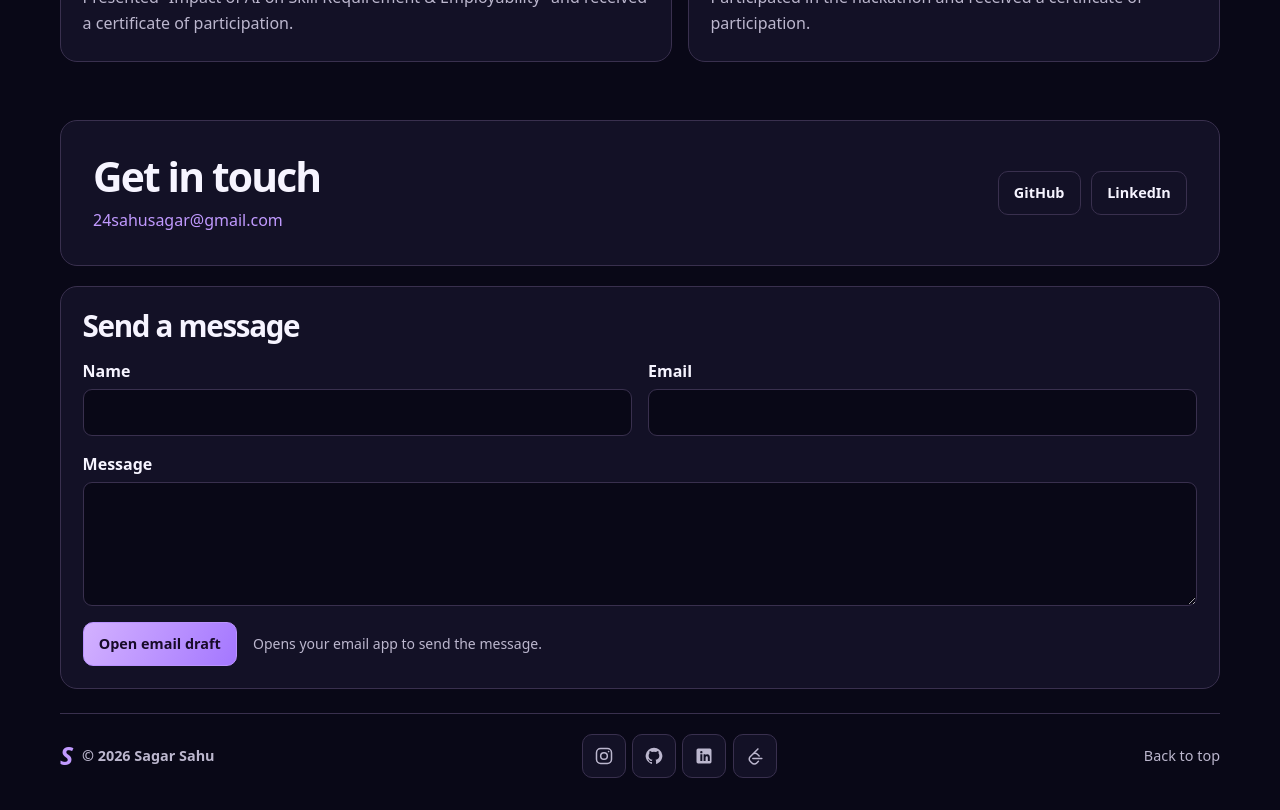
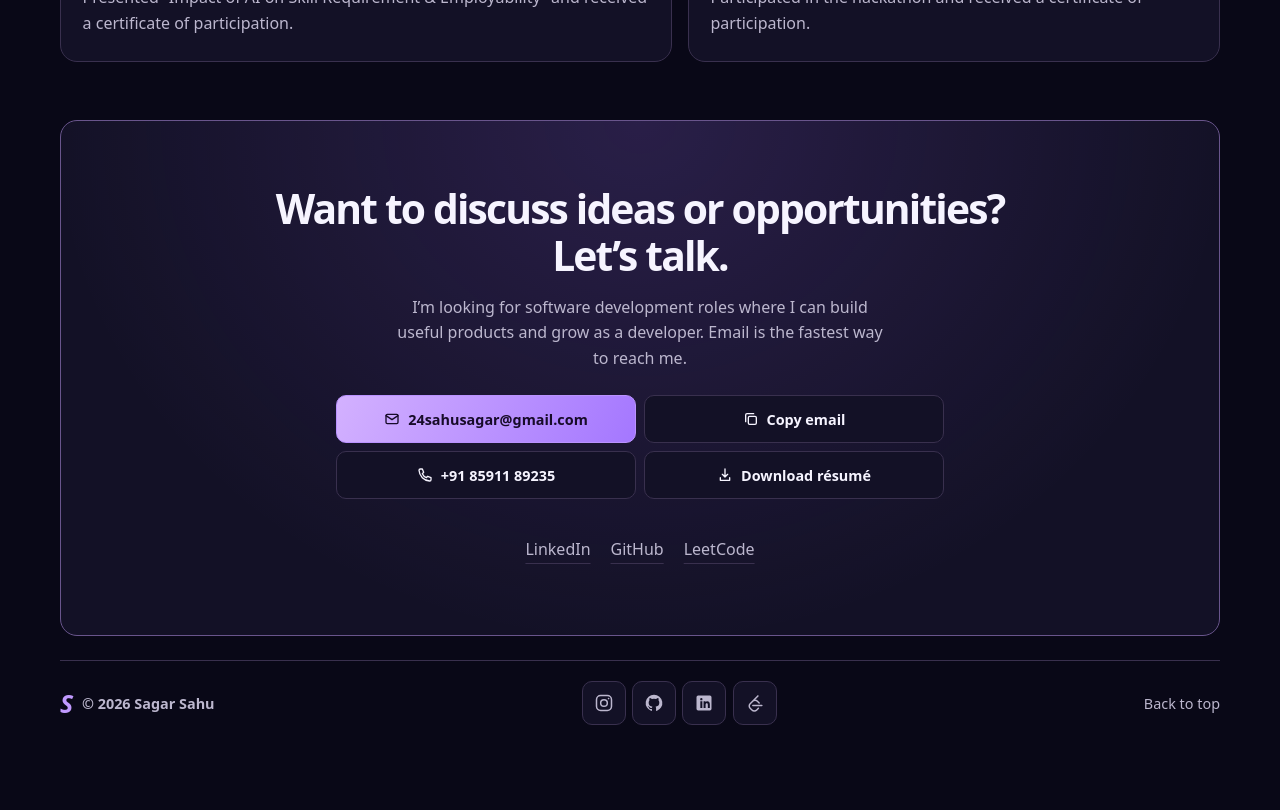
Before and after one commit to Sagar-rolex/sagar-sahu-portfolio, a React (Vite) app: page / in a window 1280 px wide. Shown: the part 2800-3610 px from the top of the page. After the commit the page ends 3557 px from the top, so only its background shows below. Built offline with nearby package versions, Linux system fonts and the light colour scheme.

Commit message:
Replace message form with contact card

```diff
--- a/src/Sections.jsx
+++ b/src/Sections.jsx
@@ -1,17 +1,20 @@
+import { useState } from 'react';
+
 const contactEmail = '24sahusagar@gmail.com';
 const contactLink = `mailto:${contactEmail}`;
 const githubProfile = 'https://github.com/Sagar-rolex';
 
-function openMessageDraft(event) {
-  event.preventDefault();
-  const form = event.currentTarget;
-  const fields = new FormData(form);
-  const name = fields.get('name').trim();
-  const email = fields.get('email').trim();
-  const message = fields.get('message').trim();
-  const subject = encodeURIComponent('Portfolio message from ' + name);
-  const body = encodeURIComponent('Name: ' + name + '\r\nEmail: ' + email + '\r\n\r\n' + message);
-  window.location.href = form.action + '?subject=' + subject + '&body=' + body;
+const contactPhone = '+918591189235';
+const resumeFile = 'Sagar_Sahu_Resume.pdf';
+const linkedinProfile = 'https://www.linkedin.com/in/sagar-sahu-24112925b/';
+const leetcodeProfile = 'https://leetcode.com/u/Sagar_Sahu_/';
+
+function ContactIcon({ children }) {
+  return (
+    <svg className="size-4 shrink-0" viewBox="0 0 24 24" fill="none" stroke="currentColor" strokeWidth="2" strokeLinecap="round" strokeLinejoin="round" aria-hidden="true">
+      {children}
+    </svg>
+  );
 }
 
 export function Hero() {
@@ -31,7 +34,7 @@ export function Hero() {
               </svg>
               Email me
             </a>
-            <a className="button resume-download gap-2" href="Sagar_Sahu_Resume.pdf" download="Sagar_Sahu_Resume.pdf">
+            <a className="button resume-download gap-2" href={resumeFile} download={resumeFile}>
               <svg className="size-4 shrink-0" viewBox="0 0 24 24" fill="none" stroke="currentColor" strokeWidth="2" strokeLinecap="round" strokeLinejoin="round" aria-hidden="true">
                 <path d="M12 3v12m-4-4 4 4 4-4M5 16v4h14v-4" />
               </svg>
@@ -192,27 +195,47 @@ export function Achievements() {
 }
 
 export function Contact() {
+  const [copyStatus, setCopyStatus] = useState('');
+
+  async function copyEmail() {
+    try {
+      await navigator.clipboard.writeText(contactEmail);
+      setCopyStatus('Email address copied.');
+    } catch {
+      setCopyStatus('Clipboard unavailable. You can select and copy the email address above.');
+    }
+  }
+
   return (
     <section id="contact" tabIndex={-1} className="wrap section" aria-labelledby="contact-title">
-      <div className="card contact" data-reveal>
-        <div><h2 id="contact-title">Get in touch</h2><a className="email" href={contactLink}>{contactEmail}</a></div>
-        <div className="flex flex-wrap items-center actions">
-          <a className="button" href={githubProfile}>GitHub</a>
-          <a className="button" href="https://www.linkedin.com/in/sagar-sahu-24112925b/">LinkedIn</a>
+      <div className="card contact-card" id="message" data-reveal>
+        <h2 id="contact-title">Want to discuss ideas or opportunities?<br />Let’s talk.</h2>
+        <p className="contact-intro">I’m looking for software development roles where I can build useful products and grow as a developer. Email is the fastest way to reach me.</p>
+        <div className="contact-actions grid gap-2">
+          <a className="button primary gap-2" href={contactLink}>
+            <ContactIcon><rect x="3" y="5" width="18" height="14" rx="2" /><path d="m3 7 9 6 9-6" /></ContactIcon>
+            <span>{contactEmail}</span>
+          </a>
+          <button className="button gap-2" type="button" onClick={copyEmail}>
+            <ContactIcon><rect x="8" y="8" width="12" height="12" rx="2" /><path d="M16 4H6a2 2 0 0 0-2 2v10" /></ContactIcon>
+            Copy email
+          </button>
+          <a className="button gap-2" href={'tel:' + contactPhone}>
+            <ContactIcon><path d="M8 3H5a2 2 0 0 0-2 2 17 17 0 0 0 16 16 2 2 0 0 0 2-2v-3l-5-2-2 2a12 12 0 0 1-6-6l2-2-2-5Z" /></ContactIcon>
+            +91 85911 89235
+          </a>
+          <a className="button gap-2" href={resumeFile} download={resumeFile}>
+            <ContactIcon><path d="M12 3v12m-4-4 4 4 4-4M5 16v4h14v-4" /></ContactIcon>
+            Download résumé
+          </a>
         </div>
+        <p className="contact-status" role="status">{copyStatus}</p>
+        <ul className="contact-profiles flex flex-wrap justify-center list-none" aria-label="Professional profiles">
+          <li><a href={linkedinProfile}>LinkedIn</a></li>
+          <li><a href={githubProfile}>GitHub</a></li>
+          <li><a href={leetcodeProfile}>LeetCode</a></li>
+        </ul>
       </div>
-      <form onSubmit={openMessageDraft} className="card message-form" id="message" action={contactLink} method="post" encType="text/plain" aria-labelledby="message-title">
-        <h2 id="message-title">Send a message</h2>
-        <div className="message-fields grid gap-4">
-          <label>Name<input name="name" autoComplete="name" maxLength="100" required /></label>
-          <label>Email<input type="email" name="email" autoComplete="email" maxLength="254" required /></label>
-        </div>
-        <label>Message<textarea name="message" rows="4" maxLength="1200" required></textarea></label>
-        <div className="message-actions flex flex-wrap items-center">
-          <button type="submit" className="button primary">Open email draft</button>
-          <p>Opens your email app to send the message.</p>
-        </div>
-      </form>
     </section>
   );
 }
@@ -231,12 +254,12 @@ export function Footer() {
           <li><a href={githubProfile} aria-label="GitHub" title="GitHub">
             <GitHubIcon />
           </a></li>
-          <li><a href="https://www.linkedin.com/in/sagar-sahu-24112925b/" aria-label="LinkedIn" title="LinkedIn">
+          <li><a href={linkedinProfile} aria-label="LinkedIn" title="LinkedIn">
             <svg viewBox="0 0 24 24" aria-hidden="true" fill="currentColor">
               <path d="M5 3h14a2 2 0 0 1 2 2v14a2 2 0 0 1-2 2H5a2 2 0 0 1-2-2V5a2 2 0 0 1 2-2Zm2.6 7v8H10v-8H7.6Zm1.2-4a1.4 1.4 0 1 0 0 2.8 1.4 1.4 0 0 0 0-2.8Zm2.7 4v8h2.4v-4c0-1.1.4-1.8 1.4-1.8 1 0 1.3.7 1.3 1.8v4H19v-4.6c0-2.4-1.2-3.6-3-3.6-1.1 0-1.8.5-2.2 1.1V10h-2.3Z"/>
             </svg>
           </a></li>
-        <li><a href="https://leetcode.com/u/Sagar_Sahu_/" aria-label="LeetCode profile" title="LeetCode">
+        <li><a href={leetcodeProfile} aria-label="LeetCode profile" title="LeetCode">
           <svg viewBox="0 0 24 24" aria-hidden="true" fill="none" stroke="currentColor" strokeWidth="1.8" strokeLinecap="round" strokeLinejoin="round">
             <path d="M15.5 3.5 6.2 12.8a3.8 3.8 0 0 0 0 5.4l2.1 2.1a4.1 4.1 0 0 0 5.8 0l2-2M9.1 9.9a4.1 4.1 0 0 1 5.8 0l2.1 2.1m-7.6 3h10.8" />
           </svg>
--- a/src/styles.css
+++ b/src/styles.css
@@ -148,9 +148,17 @@ pre b { color: #d4a4ff; } pre i { color: #e5e88e; font-style: normal; } pre stro
 .credential .button { margin-top: auto; }
 .project:focus-within .art { transform: rotate(0) scale(1.07); }
 .project:focus-within .project-copy { transform: translateY(-2px); }
-.contact { display: flex; justify-content: space-between; align-items: center; gap: 1rem; padding: clamp(1.25rem, 4vw, 2rem); }
-.email { display: inline-block; color: var(--accent); overflow-wrap: anywhere; margin-top: .5rem; }
-.email:hover, .footer-row > a:hover { text-decoration: underline; text-underline-offset: 4px; }
+.contact-card { scroll-margin-top: 88px; padding: clamp(1.5rem, 5vw, 4rem); text-align: center; border-color: color-mix(in srgb, var(--accent), var(--line) 65%); background-image: radial-gradient(ellipse at top, var(--glow), transparent 72%); }
+.contact-card h2 { max-width: 32ch; margin-inline: auto; text-wrap: balance; }
+.contact-intro { max-width: 54ch; margin: 1rem auto 1.5rem; }
+.contact-actions { max-width: 38rem; margin-inline: auto; grid-template-columns: repeat(2, minmax(0, 1fr)); }
+.contact-actions .button { min-width: 0; min-height: 48px; }
+.contact-actions .button span { min-width: 0; overflow-wrap: anywhere; }
+.contact-status { min-height: 1.5rem; margin-top: .25rem; color: var(--accent); font-size: .875rem; }
+.contact-profiles { gap: .25rem 1.25rem; margin: 0; padding: 0; }
+.contact-profiles a { display: inline-flex; align-items: center; min-height: 44px; color: var(--muted); text-decoration: underline; text-decoration-color: var(--line); text-underline-offset: .5rem; }
+.contact-profiles a:is(:hover, :focus-visible) { color: var(--accent); }
+.footer-row > a:hover { text-decoration: underline; text-underline-offset: 4px; }
 .footer { margin-top: 1.5rem; padding-block: 1.25rem 2rem; border-top: 1px solid var(--line); }
 .footer-row { gap: .75rem; color: var(--muted); font-size: .9rem; }
 .footer-brand { font-weight: 550; }
@@ -159,18 +167,6 @@ pre b { color: #d4a4ff; } pre i { color: #e5e88e; font-style: normal; } pre stro
 .footer-social a { display: grid; place-items: center; width: 44px; height: 44px; border: 1px solid var(--line); border-radius: 10px; background: var(--panel); transition: color .24s, border-color .24s, box-shadow .24s; }
 .footer-social a:is(:hover, :focus-visible) { color: var(--accent); border-color: var(--hover-line); box-shadow: 0 0 15px var(--glow); }
 .footer-social svg { width: 20px; height: 20px; }
-.message-form { display: grid; gap: 1rem; margin-top: 1.25rem; }
-.message-form h2 { font-size: clamp(1.45rem, 3vw, 1.85rem); }
-.message-fields { grid-template-columns: repeat(2, minmax(0, 1fr)); }
-.message-form label { display: grid; gap: .3rem; font-weight: 650; }
-.message-form :is(input, textarea) { width: 100%; min-height: 44px; padding: .6rem .75rem; border: 1px solid var(--line); border-radius: 9px; background: var(--page); color: var(--text); font: inherit; font-weight: 400; }
-.message-form textarea { resize: vertical; }
-.message-actions { gap: .65rem 1rem; }
-.message-actions p { font-size: .875rem; }
-@media (max-width: 440px) {
-  .footer-row { flex-direction: column; }
-  .message-fields { grid-template-columns: minmax(0, 1fr); }
-}
 .intro { animation: entrance .64s var(--ease) calc(65ms * var(--step)) both; }
 .pending { opacity: 0; }
 .entering { animation: entrance .55s var(--ease) var(--delay, 0ms) both; }
@@ -220,7 +216,8 @@ pre b { color: #d4a4ff; } pre i { color: #e5e88e; font-style: normal; } pre stro
 }
 @media (max-width: 440px) {
   .skills-grid { grid-template-columns: minmax(0, 1fr); }
-  .contact { flex-direction: column; align-items: flex-start; }
+  .contact-actions { grid-template-columns: minmax(0, 1fr); }
+  .footer-row { flex-direction: column; }
   .card:not(.project) { padding-inline: 1.1rem; }
 }
 @media (hover: none) {
```
